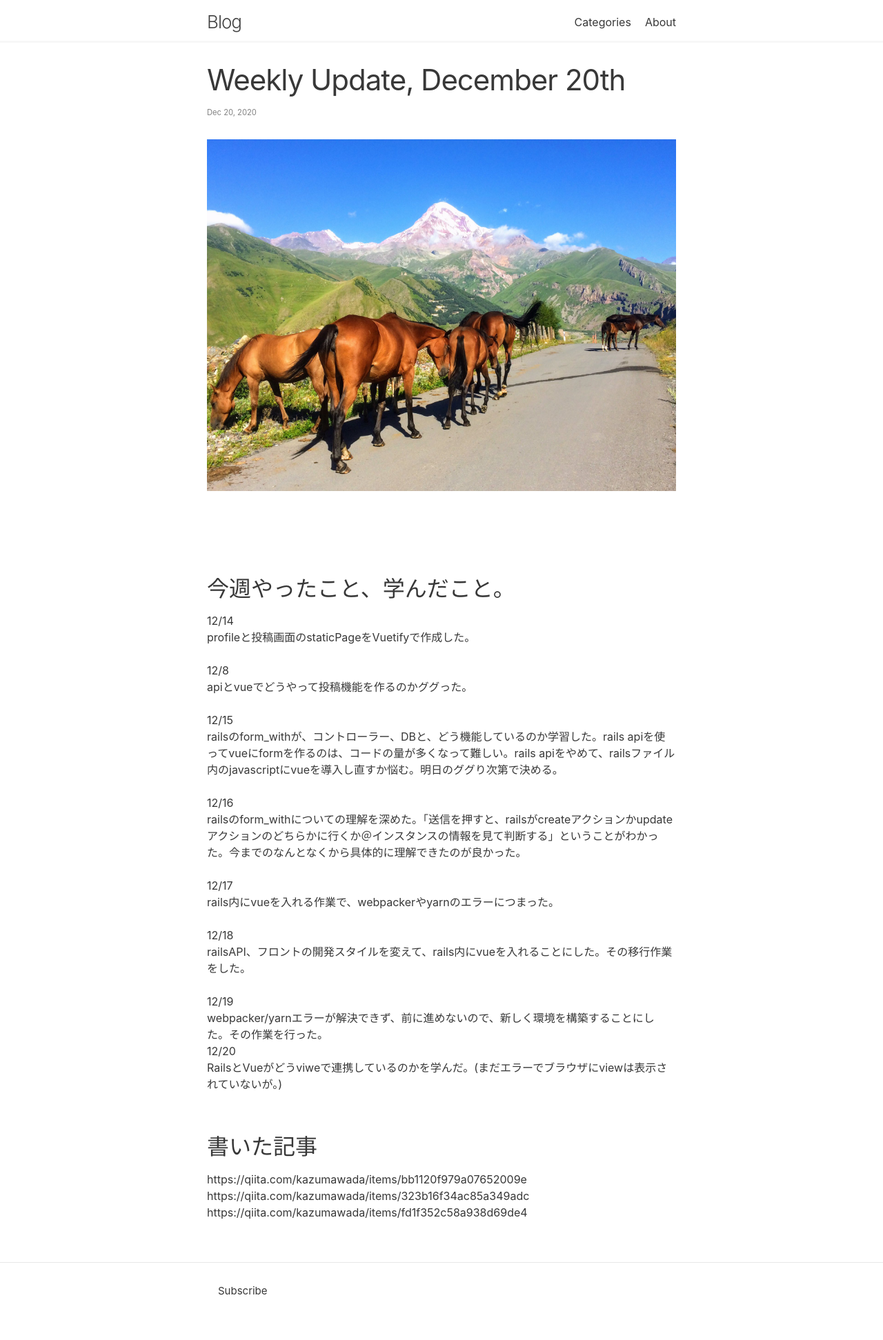
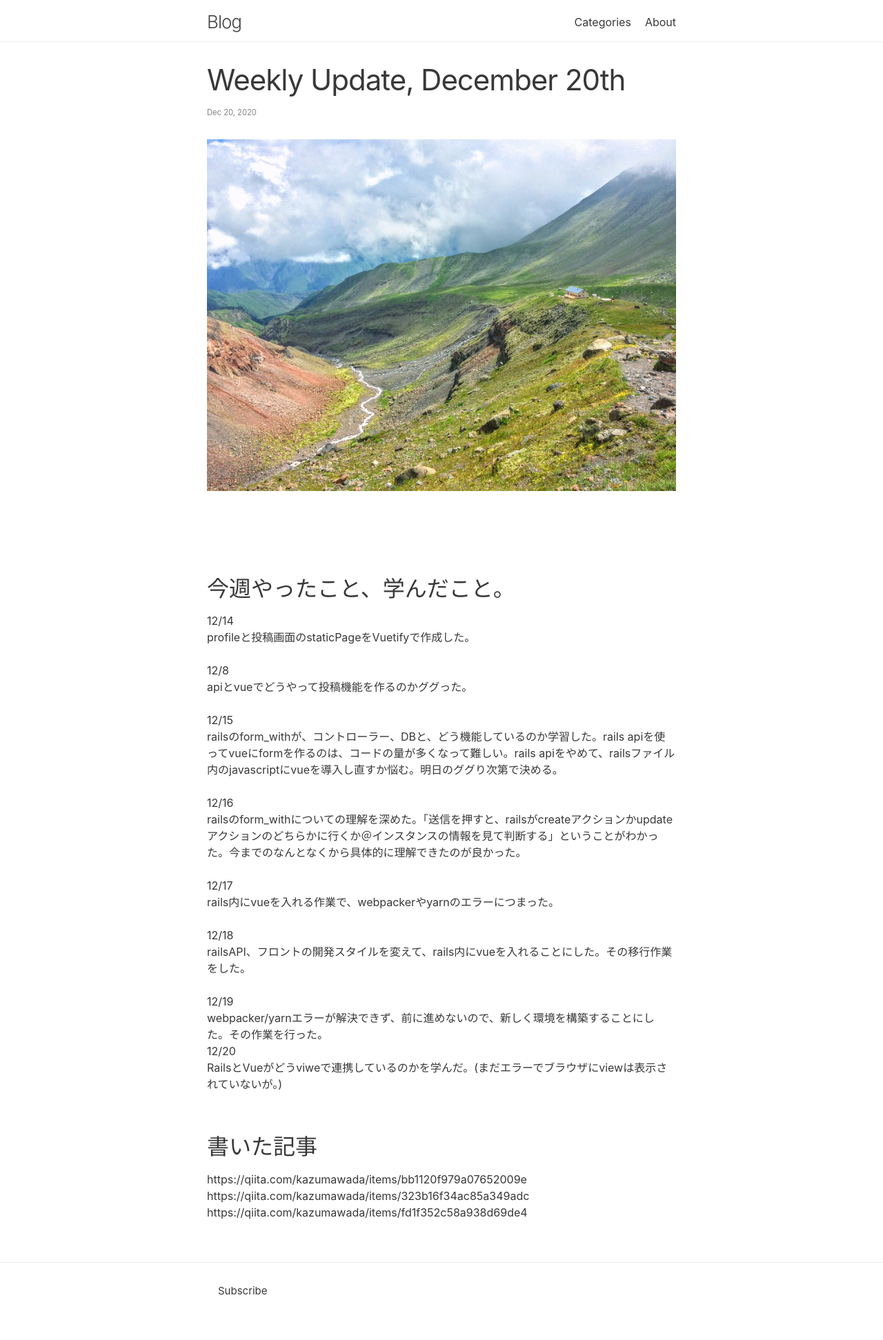
Before and after one commit to kazblog/kazblog.github.io, a Jekyll site: the page built from _posts/2020-12-20-hello.md, in a window 1280 px wide. Shown: the whole page at 69% size. Built offline with Jekyll 4.4.1, drawn with Linux system fonts in a browser that asks for light colours.

Commit message:
Update 2020-12-20-hello.md

```diff
--- a/_posts/2020-12-20-hello.md
+++ b/_posts/2020-12-20-hello.md
@@ -6,7 +6,7 @@ categories: weeklyUpdate
 permalink: /Weekly-Update-December-20th
 excerpt_separator:
 ---
-![image here](/assets/img/thumbnail/five.jpeg)
+![image here](/assets/img/thumbnail/six.jpeg)
 <!--more-->
 
 <br><br>
```
